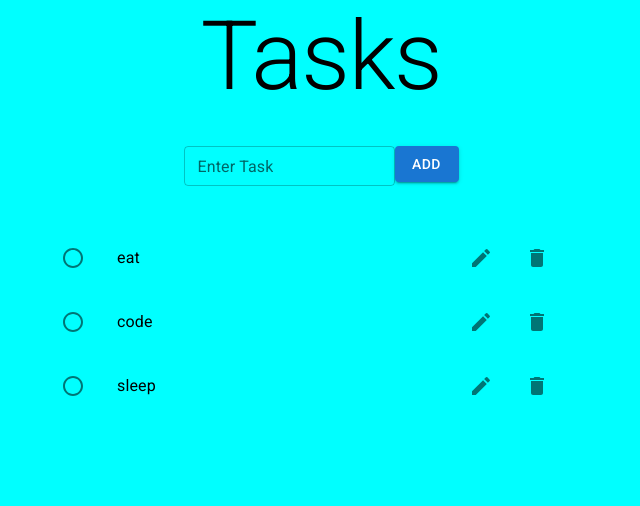
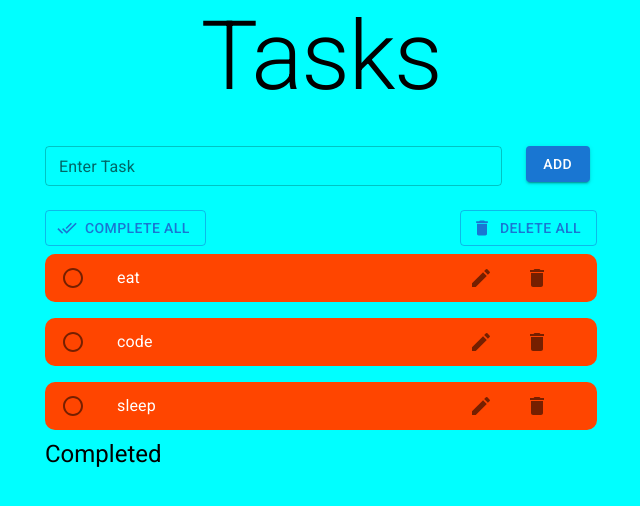
Before and after one commit to iPravinRathod/react-todo-app, a React (Create React App) app: page / in a window 1280 px wide. Shown: the top 506 px of the page, without its empty margins (319-959 px from the left). Built offline with nearby package versions, Linux system fonts and the light colour scheme.

Commit message:
added delete all and complete all btn

```diff
--- a/src/App.css
+++ b/src/App.css
@@ -1,3 +1,6 @@
 .App {
-    text-align: center;
+  text-align: center;
+  margin: auto;
+  width: 60vw;
+  height: 100vh;
 }
--- a/src/App.js
+++ b/src/App.js
@@ -4,6 +4,10 @@ import Container from "@mui/material/Container";
 import Typography from "@mui/material/Typography";
 import InputText from "./components/InputText";
 import TodoList from "./components/TodoList";
+import Button from "@mui/material/Button";
+import DeleteIcon from "@mui/icons-material/Delete";
+import DoneAllIcon from "@mui/icons-material/DoneAll";
+import Stack from "@mui/material/Stack";
 
 function App() {
   const [tasks, setTasks] = useState([
@@ -26,6 +30,10 @@ function App() {
     setTasks((prevItems) => {
       return prevItems.filter((item) => item.id !== id);
     });
+  };
+
+  const deleteAllTask = () => {
+    setTasks([]);
   };
 
   const updateTask = (id, text, handleClose) => {
@@ -53,6 +61,16 @@ function App() {
     });
   };
 
+  const completeAllTask = () => {
+    setTasks((prevItems) => {
+      const updatedList = prevItems.map((e) => {
+        e.completed = true;
+        return e;
+      });
+      return updatedList;
+    });
+  };
+
   return (
     <div className="App">
       <Container maxWidth="sm">
@@ -61,8 +79,27 @@ function App() {
         </Typography>
 
         <InputText buttonHandler={addTask} buttonText="Add" inpText="" />
+        {tasks.length > 0 && (
+          <Stack direction="row" spacing={2} justifyContent="space-between">
+            <Button
+              variant="outlined"
+              startIcon={<DoneAllIcon />}
+              onClick={completeAllTask}
+            >
+              Complete All
+            </Button>
+            <Button
+              variant="outlined"
+              startIcon={<DeleteIcon />}
+              onClick={deleteAllTask}
+            >
+              Delete All
+            </Button>
+          </Stack>
+        )}
 
         {tasks.map((task) => {
+          if (task.completed === false) {
             return (
               <TodoList
                 key={task.id}
@@ -74,6 +111,33 @@ function App() {
                 updateTask={updateTask}
               />
             );
+          } else {
+            // Return a placeholder or null for tasks that are not completed
+            return null;
+          }
+        })}
+
+        <Typography variant="h5" textAlign={"left"} gutterBottom>
+          Completed
+        </Typography>
+
+        {tasks.map((task) => {
+          if (task.completed === true) {
+            return (
+              <TodoList
+                key={task.id}
+                id={task.id}
+                title={task.title}
+                completed={task.completed}
+                deleteTask={deleteTask}
+                completeTask={completeTask}
+                updateTask={updateTask}
+              />
+            );
+          } else {
+            // Return a placeholder or null for tasks that are not completed
+            return null;
+          }
         })}
       </Container>
     </div>
--- a/src/components/InputText.js
+++ b/src/components/InputText.js
@@ -2,6 +2,7 @@ import React, { useState } from "react";
 import Button from "@mui/material/Button";
 import TextField from "@mui/material/TextField";
 import Box from "@mui/material/Box";
+import Grid from "@mui/material/Grid";
 
 const InputText = ({
   buttonHandler,
@@ -13,21 +14,32 @@ const InputText = ({
   const [inputText, setInputText] = useState(inpText);
 
   return (
-    <Box sx={{ height: "10vh", width: "sm" }}>
+    <Box
+      sx={{
+        height: "10vh",
+      }}
+    >
+      <Grid container spacing={2}>
+        <Grid item xs={10}>
           <TextField
             size="small"
+            fullWidth
             label="Enter Task"
             value={inputText}
             onChange={(event) => {
               setInputText(event.target.value);
             }}
           />
+        </Grid>
+        <Grid item xs={2}>
           <Button
             variant="contained"
             onClick={() => buttonHandler(inpId, inputText, handleClose)}
           >
             {buttonText}
           </Button>
+        </Grid>
+      </Grid>
     </Box>
   );
 };
--- a/src/components/TodoList.js
+++ b/src/components/TodoList.js
@@ -40,14 +40,24 @@ const TodoList = ({
   return (
     <>
       <List>
-        <ListItem disablePadding>
+        <ListItem
+          sx={{
+            backgroundColor: "orangered",
+            color: "white",
+            borderRadius: "10px",
+          }}
+          disablePadding
+        >
           <ListItemButton>
             <ListItemIcon onClick={() => completeTask(id)}>
               {completed ? <CheckCircleOutlinedIcon /> : <CircleOutlinedIcon />}
             </ListItemIcon>
             <ListItemText
               primary={title}
-              sx={{ textDecoration: completed ? "line-through" : "none" }}
+              sx={{
+                textDecoration: completed ? "line-through" : "none",
+                wordWrap: "break-word",
+              }}
             />
             <ListItemIcon onClick={() => handleOpen()}>
               <EditIcon />
```
Lines whose indentation alone changed are shown as unchanged.
